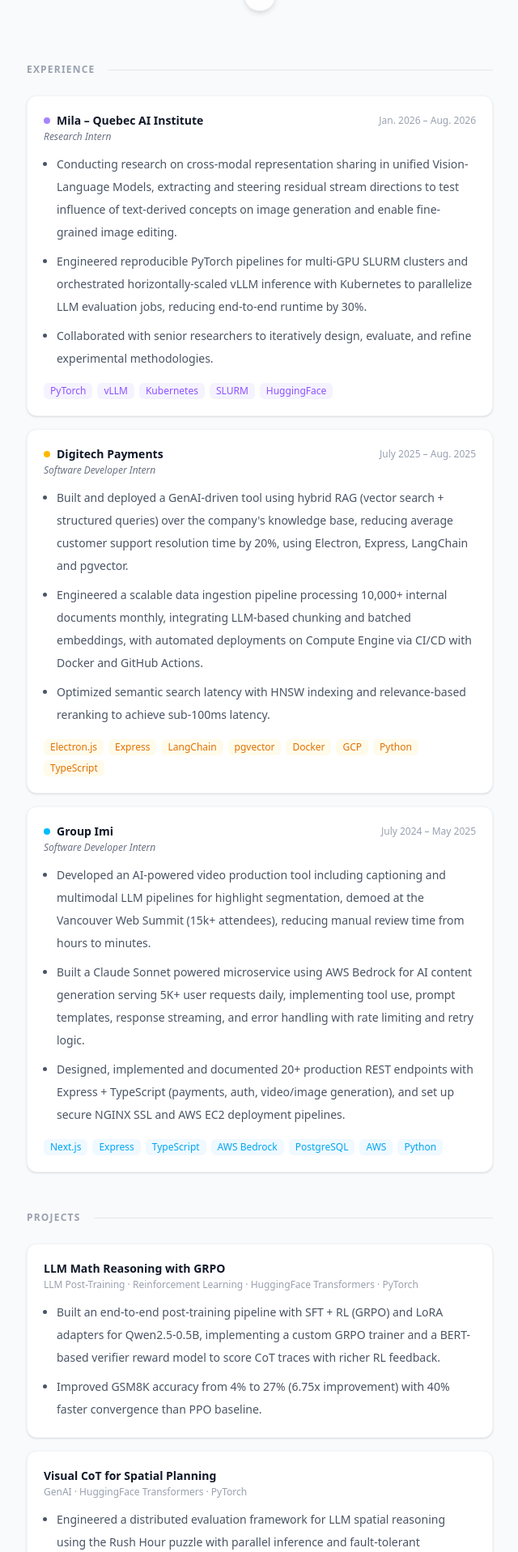
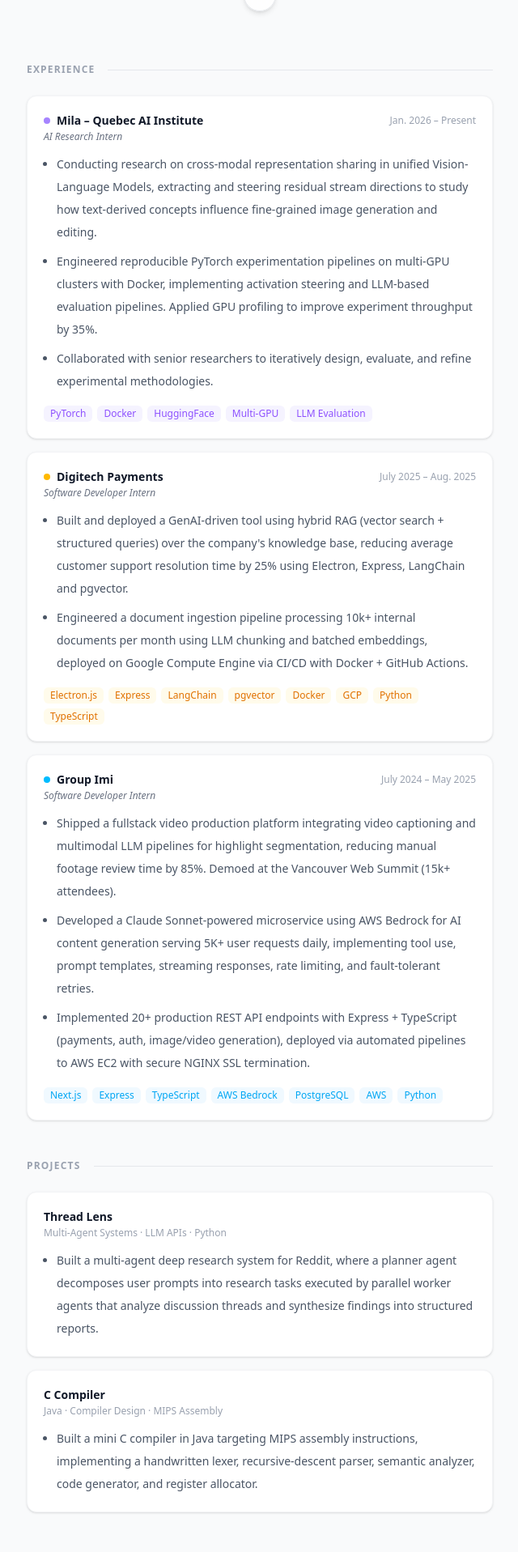
Before and after one commit to saintsauceee/saintsauceee.github.io, a Next.js app in the folder portfolio/: page / in a window 1280 px wide. Shown: the part 754-2671 px from the top of the page at 81% size, without its empty margins (319-959 px from the left). Built offline with nearby package versions, Linux system fonts and the light colour scheme.

Commit message:
update resume details

```diff
--- a/portfolio/src/data.ts
+++ b/portfolio/src/data.ts
@@ -1,14 +1,14 @@
 export const EXPERIENCES: Experience[] = [
     {
         company: "Mila – Quebec AI Institute",
-        role: "Research Intern",
-        period: "Jan. 2026 – Aug. 2026",
+        role: "AI Research Intern",
+        period: "Jan. 2026 – Present",
         technologies: [
-            "PyTorch", "vLLM", "Kubernetes", "SLURM", "HuggingFace"
+            "PyTorch", "Docker", "HuggingFace", "Multi-GPU", "LLM Evaluation"
         ],
         bullets: [
-            "Conducting research on cross-modal representation sharing in unified Vision-Language Models, extracting and steering residual stream directions to test influence of text-derived concepts on image generation and enable fine-grained image editing.",
-            "Engineered reproducible PyTorch pipelines for multi-GPU SLURM clusters and orchestrated horizontally-scaled vLLM inference with Kubernetes to parallelize LLM evaluation jobs, reducing end-to-end runtime by 30%.",
+            "Conducting research on cross-modal representation sharing in unified Vision-Language Models, extracting and steering residual stream directions to study how text-derived concepts influence fine-grained image generation and editing.",
+            "Engineered reproducible PyTorch experimentation pipelines on multi-GPU clusters with Docker, implementing activation steering and LLM-based evaluation pipelines. Applied GPU profiling to improve experiment throughput by 35%.",
             "Collaborated with senior researchers to iteratively design, evaluate, and refine experimental methodologies.",
         ]
     },
@@ -20,9 +20,8 @@
             "Electron.js", "Express", "LangChain", "pgvector", "Docker", "GCP", "Python", "TypeScript"
         ],
         bullets: [
-            "Built and deployed a GenAI-driven tool using hybrid RAG (vector search + structured queries) over the company's knowledge base, reducing average customer support resolution time by 20%, using Electron, Express, LangChain and pgvector.",
-            "Engineered a scalable data ingestion pipeline processing 10,000+ internal documents monthly, integrating LLM-based chunking and batched embeddings, with automated deployments on Compute Engine via CI/CD with Docker and GitHub Actions.",
-            "Optimized semantic search latency with HNSW indexing and relevance-based reranking to achieve sub-100ms latency.",
+            "Built and deployed a GenAI-driven tool using hybrid RAG (vector search + structured queries) over the company's knowledge base, reducing average customer support resolution time by 25% using Electron, Express, LangChain and pgvector.",
+            "Engineered a document ingestion pipeline processing 10k+ internal documents per month using LLM chunking and batched embeddings, deployed on Google Compute Engine via CI/CD with Docker + GitHub Actions.",
         ]
     },
     {
@@ -33,30 +32,28 @@
             "Next.js", "Express", "TypeScript", "AWS Bedrock", "PostgreSQL", "AWS", "Python"
         ],
         bullets: [
-            "Developed an AI-powered video production tool including captioning and multimodal LLM pipelines for highlight segmentation, demoed at the Vancouver Web Summit (15k+ attendees), reducing manual review time from hours to minutes.",
-            "Built a Claude Sonnet powered microservice using AWS Bedrock for AI content generation serving 5K+ user requests daily, implementing tool use, prompt templates, response streaming, and error handling with rate limiting and retry logic.",
-            "Designed, implemented and documented 20+ production REST endpoints with Express + TypeScript (payments, auth, video/image generation), and set up secure NGINX SSL and AWS EC2 deployment pipelines.",
+            "Shipped a fullstack video production platform integrating video captioning and multimodal LLM pipelines for highlight segmentation, reducing manual footage review time by 85%. Demoed at the Vancouver Web Summit (15k+ attendees).",
+            "Developed a Claude Sonnet-powered microservice using AWS Bedrock for AI content generation serving 5K+ user requests daily, implementing tool use, prompt templates, streaming responses, rate limiting, and fault-tolerant retries.",
+            "Implemented 20+ production REST API endpoints with Express + TypeScript (payments, auth, image/video generation), deployed via automated pipelines to AWS EC2 with secure NGINX SSL termination.",
         ]
     }
 ]
 
 export const PROJECTS: Project[] = [
     {
-        title: "LLM Math Reasoning with GRPO",
+        title: "Thread Lens",
         description: "",
-        tech: "LLM Post-Training · Reinforcement Learning · HuggingFace Transformers · PyTorch",
+        tech: "Multi-Agent Systems · LLM APIs · Python",
         bullets: [
-            "Built an end-to-end post-training pipeline with SFT + RL (GRPO) and LoRA adapters for Qwen2.5-0.5B, implementing a custom GRPO trainer and a BERT-based verifier reward model to score CoT traces with richer RL feedback.",
-            "Improved GSM8K accuracy from 4% to 27% (6.75x improvement) with 40% faster convergence than PPO baseline.",
+            "Built a multi-agent deep research system for Reddit, where a planner agent decomposes user prompts into research tasks executed by parallel worker agents that analyze discussion threads and synthesize findings into structured reports.",
         ]
     },
     {
-        title: "Visual CoT for Spatial Planning",
+        title: "C Compiler",
         description: "",
-        tech: "GenAI · HuggingFace Transformers · PyTorch",
+        tech: "Java · Compiler Design · MIPS Assembly",
         bullets: [
-            "Engineered a distributed evaluation framework for LLM spatial reasoning using the Rush Hour puzzle with parallel inference and fault-tolerant scheduling, reducing evaluation time from 8 hours to 20 minutes (24x speedup).",
-            "Developed an augmented prompting and in-context state simulation approach, combining deterministic execution checks and LLM-as-a-judge analysis to identify illegal moves, state-tracking errors, and qualitative reasoning failures.",
+            "Built a mini C compiler in Java targeting MIPS assembly instructions, implementing a handwritten lexer, recursive-descent parser, semantic analyzer, code generator, and register allocator.",
         ]
     },
 ]
@@ -71,25 +68,25 @@
     {
         name: "Programming Languages",
         elements: [
-            "Python", "TypeScript", "Javascript", "Java", "C", "C++", "SQL", "Bash"
+            "Python", "TypeScript", "JavaScript", "Java", "C/C++", "SQL", "Bash"
         ]
     },
     {
         name: "Frameworks",
         elements: [
-            "Next.js", "React", "Node", "Express", "FastAPI", "WebSockets", "NumPy", "NLTK"
+            "Node.js", "Express", "FastAPI", "WebSockets", "React", "Next.js", "HTML", "CSS"
         ]
     },
     {
         name: "Cloud",
         elements: [
-            "Google Cloud (Run, Compute Engine, Storage, Vertex AI)", "AWS (EC2, S3)"
+            "Google Cloud (Run, Compute Engine, Storage)", "AWS (EC2, S3)"
         ]
     },
     {
         name: "Developer Tools",
         elements: [
-            "Git", "Docker", "Kubernetes", "GitHub Actions", "CI/CD", "Linux", "Unix"
+            "Git", "Docker", "Terraform", "GitHub Actions", "Unix/Linux"
         ]
     },
 ]
```
